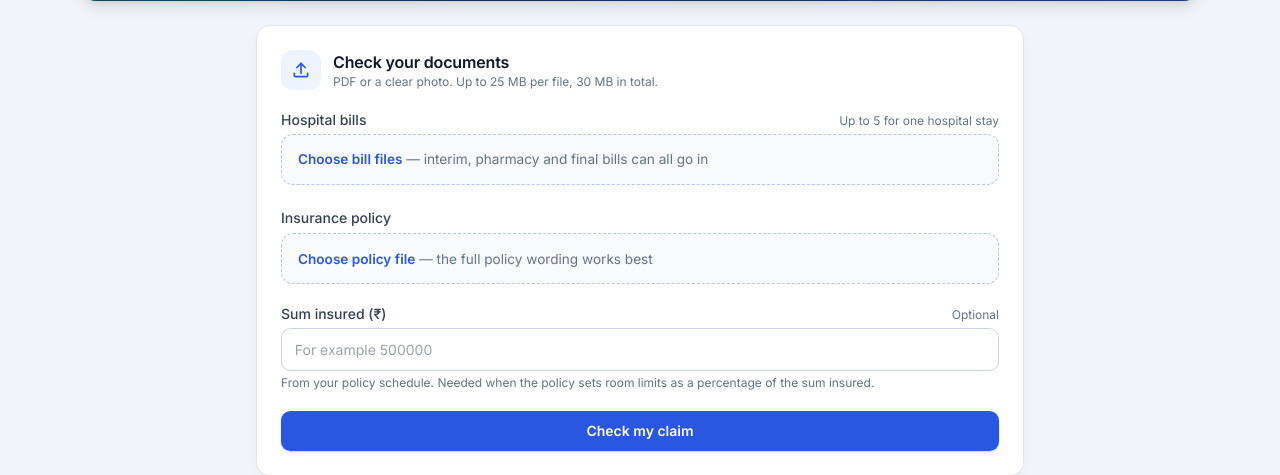
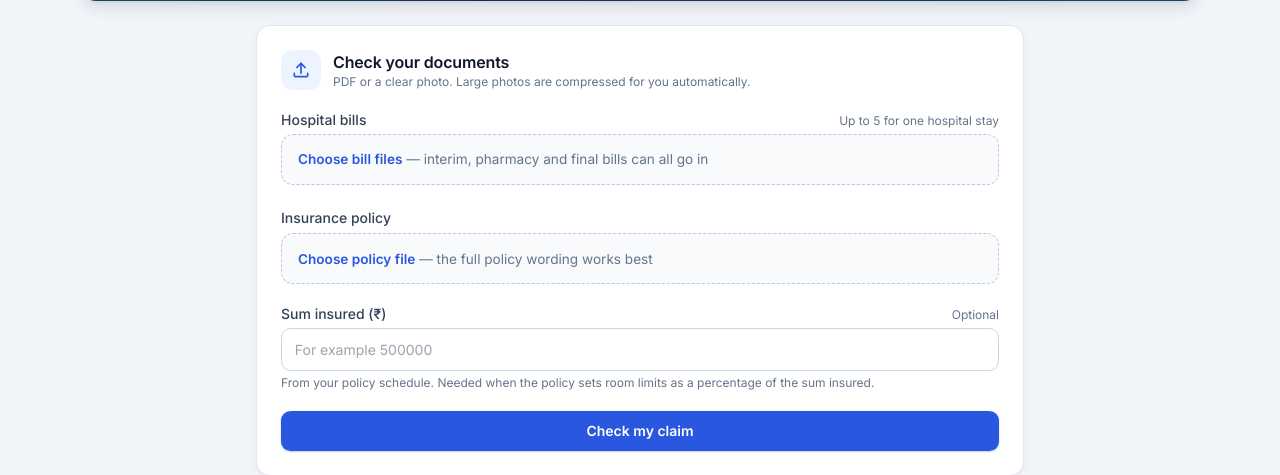
Before and after one commit to KRISH-SINGH-10/campusx, a Python web app: template app/templates/index.html in a window 1280 px wide. Shown: the part 397-872 px from the top of the page. Run offline with Jinja, Linux system fonts and the light colour scheme; the template is opened without the code that fills it, so the values that code supplies are empty; some libraries are stand-ins or nearby versions.

Commit message:
Compress large photos in the browser before upload

```diff
--- a/app/templates/index.html
+++ b/app/templates/index.html
@@ -20,7 +20,7 @@
       </span>
       <div>
         <h2 class="card-title">Check your documents</h2>
-        <p class="text-xs text-slate-500">PDF or a clear photo. Up to 25 MB per file, 30 MB in total.</p>
+        <p class="text-xs text-slate-500">PDF or a clear photo. Large photos are compressed for you automatically.</p>
       </div>
     </div>
     <form id="upload-form" class="mt-5 space-y-5">
@@ -145,10 +145,37 @@
   let policy = null;
   const size = (n) => n < 1024 * 1024 ? Math.max(1, Math.round(n / 1024)) + ' KB' : (n / 1024 / 1024).toFixed(1) + ' MB';
 
+  // Phone photos are often 5-12 MB. Shrink them in the browser before upload, keeping
+  // enough resolution for the text to stay readable. PDFs are sent as they are.
+  const COMPRESS_ABOVE = 1.5 * 1024 * 1024;
+  const MAX_EDGE = 2200;
+  async function compressImage(file) {
+    if (!file.type.startsWith('image/') || file.size < COMPRESS_ABOVE) return file;
+    try {
+      const bitmap = await createImageBitmap(file);
+      const scale = Math.min(1, MAX_EDGE / Math.max(bitmap.width, bitmap.height));
+      const canvas = document.createElement('canvas');
+      canvas.width = Math.round(bitmap.width * scale);
+      canvas.height = Math.round(bitmap.height * scale);
+      const ctx = canvas.getContext('2d');
+      ctx.fillStyle = '#fff';
+      ctx.fillRect(0, 0, canvas.width, canvas.height);
+      ctx.drawImage(bitmap, 0, 0, canvas.width, canvas.height);
+      const blob = await new Promise((resolve) => canvas.toBlob(resolve, 'image/jpeg', 0.82));
+      if (!blob || blob.size >= file.size) return file;
+      const small = new File([blob], file.name.replace(/\.\w+$/, '') + '.jpg', { type: 'image/jpeg' });
+      small.originalSize = file.size;
+      return small;
+    } catch (e) {
+      return file;  // any problem: upload the original untouched
+    }
+  }
+
   function fileRow(file, onRemove) {
     const li = el('li', 'file-chip');
     const info = el('span', 'min-w-0 truncate');
     info.append(el('span', 'font-medium text-slate-800', file.name), el('span', 'text-slate-400', ' · ' + size(file.size)));
+    if (file.originalSize) info.append(el('span', 'font-medium text-emerald-700', ' · compressed from ' + size(file.originalSize)));
     const remove = el('button', 'shrink-0 text-xs font-semibold text-slate-400 hover:text-red-600', 'Remove');
     remove.type = 'button';
     remove.addEventListener('click', onRemove);
@@ -164,17 +191,20 @@
     pl.replaceChildren(...(policy ? [fileRow(policy, () => { policy = null; renderFiles(); })] : []));
   }
 
-  document.getElementById('bill-file').addEventListener('change', (e) => {
-    for (const f of e.target.files) {
+  document.getElementById('bill-file').addEventListener('change', async (e) => {
+    const picked = [...e.target.files];
+    e.target.value = '';
+    for (const original of picked) {
       if (bills.length >= MAX_BILLS) { toast('You can attach up to ' + MAX_BILLS + ' bills per claim.'); break; }
+      const f = await compressImage(original);
       if (!bills.some((b) => b.name === f.name && b.size === f.size)) bills.push(f);
+      renderFiles();
     }
+  });
+  document.getElementById('policy-file').addEventListener('change', async (e) => {
+    const picked = e.target.files[0];
     e.target.value = '';
-    renderFiles();
-  });
-  document.getElementById('policy-file').addEventListener('change', (e) => {
-    policy = e.target.files[0] || policy;
-    e.target.value = '';
+    if (picked) policy = await compressImage(picked);
     renderFiles();
   });
 
```
